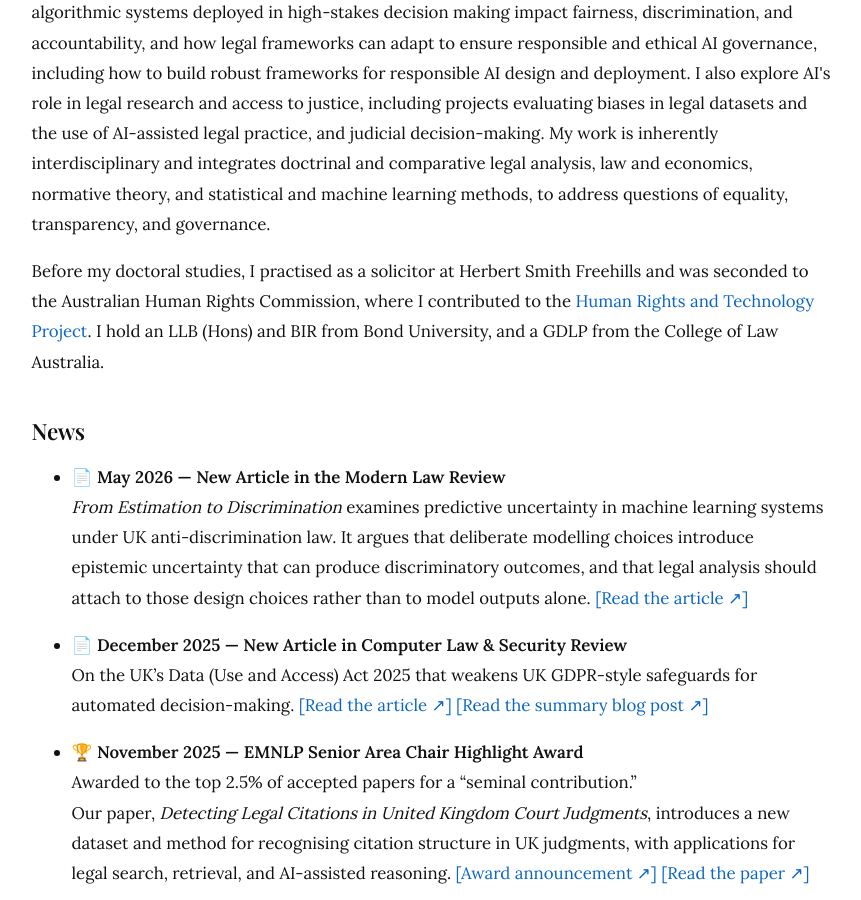
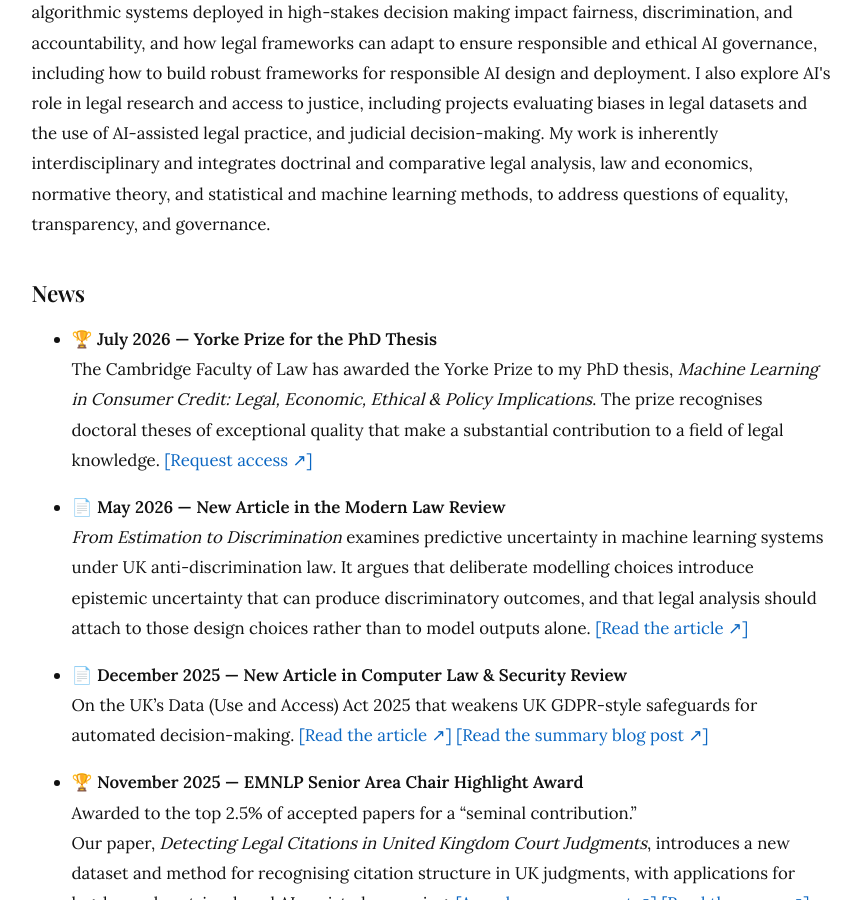
Before and after one commit to hollisargeant/hollisargeant.github.io, a Jekyll site: the page built from index.md, in a window 1280 px wide and 900 px high, scrolled down 843 px. Shown: the whole window, without its empty margins (201-1062 px from the left). Built offline with Jekyll 4.4.1, drawn with Linux system fonts in a browser that asks for light colours; some of the changed text lies outside the part shown.

Commit message:
Update index.md

```diff
--- a/index.md
+++ b/index.md
@@ -21,11 +21,12 @@ title: "Holli Sargeant"
 
 <p>My research focuses on the critical intersection of law and artificial intelligence. I study how algorithmic systems deployed in high-stakes decision making impact fairness, discrimination, and accountability, and how legal frameworks can adapt to ensure responsible and ethical AI governance, including how to build robust frameworks for responsible AI design and deployment. I also explore AI's role in legal research and access to justice, including projects evaluating biases in legal datasets and the use of AI-assisted legal practice, and judicial decision-making. My work is inherently interdisciplinary and integrates doctrinal and comparative legal analysis, law and economics, normative theory, and statistical and machine learning methods, to address questions of equality, transparency, and governance.</p>
 
-<p>Before my doctoral studies, I practised as a solicitor at Herbert Smith Freehills and was seconded to the Australian Human Rights Commission, where I contributed to the <a href="https://humanrights.gov.au/our-work/technology-and-human-rights/publications/final-report-human-rights-and-technology" target="_blank">Human Rights and Technology Project</a>. I hold an LLB (Hons) and BIR from Bond University, and a GDLP from the College of Law Australia.</p>
-
 </div>
 
 ## News
+
+- 🏆 **July 2026 — Yorke Prize for the PhD Thesis**
+The Cambridge Faculty of Law has awarded the Yorke Prize to my PhD thesis, *Machine Learning in Consumer Credit: Legal, Economic, Ethical & Policy Implications*. The prize recognises doctoral theses of exceptional quality that make a substantial contribution to a field of legal knowledge. [[Request access ↗︎]](https://doi.org/10.17863/CAM.115485)
 
 - 📄 **May 2026 — New Article in the Modern Law Review**
   <em>From Estimation to Discrimination</em> examines predictive uncertainty in machine learning systems under UK anti-discrimination law. It argues that deliberate modelling choices introduce epistemic uncertainty that can produce discriminatory outcomes, and that legal analysis should attach to those design choices rather than to model outputs alone. [[Read the article ↗︎]](https://doi.org/10.1111/1468-2230.70045)
@@ -70,10 +71,6 @@ title: "Holli Sargeant"
    *Proceedings of the Conference on Fairness, Accountability and Transparency (FAccT), 195-208 (2025)*.<br>
    <u>Holli Sargeant</u>, Hannes Waldetoft, Måns Magnusson.<br>
 
-- **[Topic Classification of Case Law Using a Large Language Model and a New Taxonomy for UK Law](https://doi.org/10.1007/s10506-025-09434-0)**.<br>
-   *Artificial Intelligence and Law* (2025). <br>
-   <u>Holli Sargeant</u>, Ahmed Izzidien, Felix Steffek.<br>
-
 [Full list →](/publications/)
 
 ## Recent talks
```
